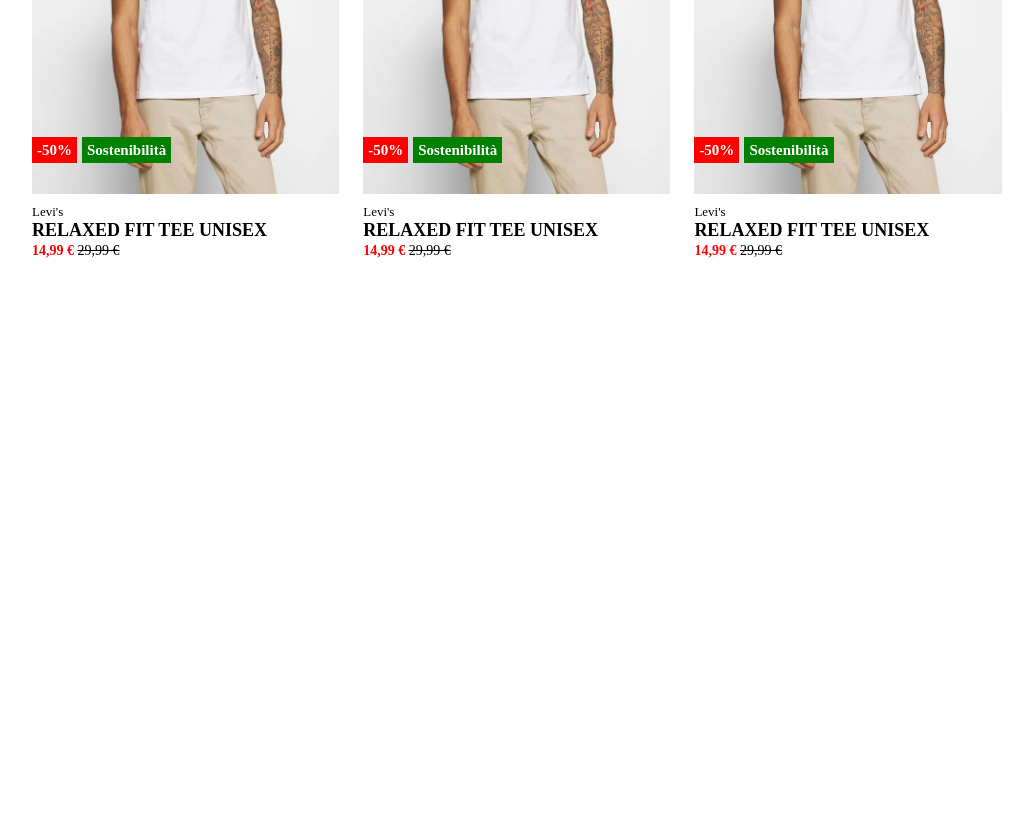
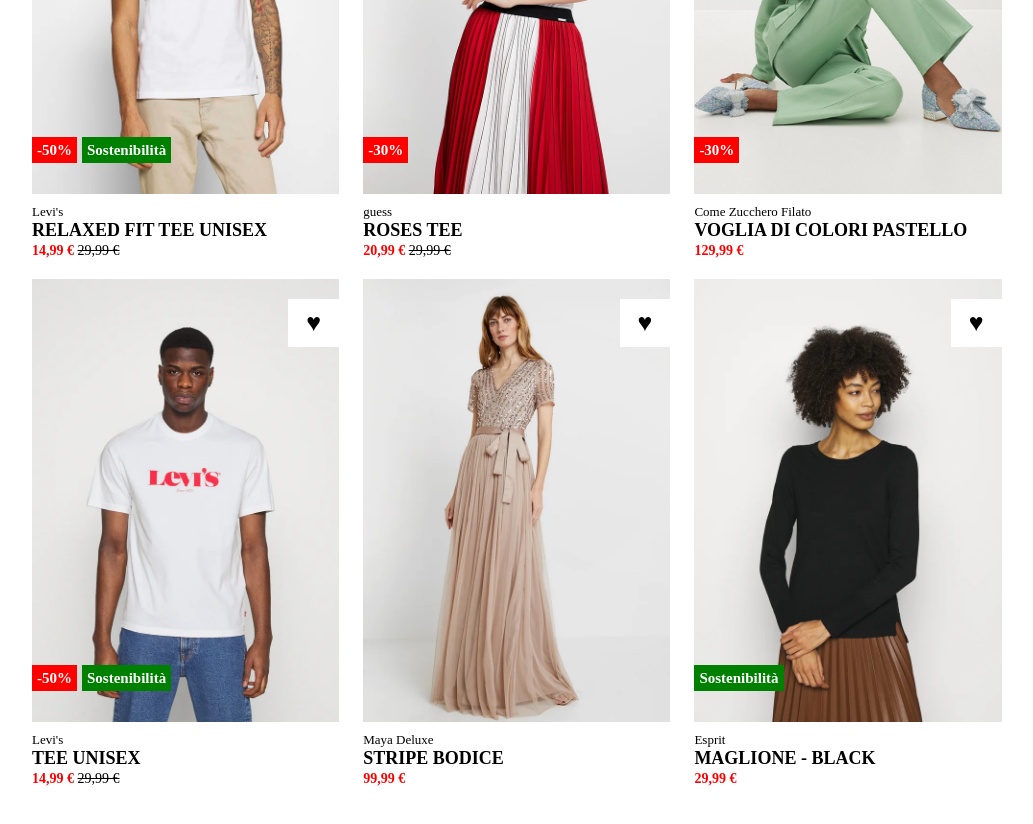
Before and after one commit to MattiaGiaco/html-css-boolando, a plain HTML site: page index.html in a window 1280 px wide. Shown: the part 280-1104 px from the top of the page, without its empty margins (106-1139 px from the left). Before the commit the page ends 800 px from the top, so only its background shows below. Drawn offline with Linux system fonts and the light colour scheme.

Commit message:
completed

```diff
--- a/CSS/style.css
+++ b/CSS/style.css
@@ -26,6 +26,7 @@ img {
 }
 .product:hover .outfit-b {
   display: block;
+  cursor: pointer;
 }
 
 .outfit-b {
--- a/index.html
+++ b/index.html
@@ -4,7 +4,7 @@
   <meta charset="UTF-8">
   <meta http-equiv="X-UA-Compatible" content="IE=edge">
   <meta name="viewport" content="width=device-width, initial-scale=1.0">
-  <title>Document</title>
+  <title>Booleando</title>
   <link rel="stylesheet" href="CSS/style.css">
 </head>
 <body>
@@ -22,23 +22,37 @@
         <span class="discount">-50&percnt;</span><span class="sostenibility">Sostenibilità</span>
       </div>
     </div>
+
     <div class="product">
-      <img src="./img/1.webp" alt="" class="outfit-a">
-      <img src="./img/1b.webp" alt="" class="outfit-b">
-      <div class="brand">Levi's</div>
-      <div class="description">RELAXED FIT TEE UNISEX</div>
-      <span class="price">14,99 &euro; </span>
+      <img src="./img/2.webp" alt="" class="outfit-a">
+      <img src="./img/2b.webp" alt="" class="outfit-b">
+      <div class="brand">guess</div>
+      <div class="description">ROSES TEE</div>
+      <span class="price">20,99 &euro; </span>
       <span class="old-price">29,99 &euro;</span>
       <span class="heart">&hearts;</span>
       <div class="bottom-tag">
-        <span class="discount">-50&percnt;</span><span class="sostenibility">Sostenibilità</span>
+        <span class="discount">-30&percnt;</span>
       </div>
     </div>
+
     <div class="product">
-      <img src="./img/1.webp" alt="" class="outfit-a">
-      <img src="./img/1b.webp" alt="" class="outfit-b">
+      <img src="./img/3.webp" alt="" class="outfit-a">
+      <img src="./img/3b.webp" alt="" class="outfit-b">
+      <div class="brand">Come Zucchero Filato</div>
+      <div class="description">VOGLIA DI COLORI PASTELLO</div>
+      <span class="price">129,99 &euro; </span>
+      <span class="heart">&hearts;</span>
+      <div class="bottom-tag">
+        <span class="discount">-30&percnt;</span>
+      </div>
+    </div>
+
+    <div class="product">
+      <img src="./img/4.webp" alt="" class="outfit-a">
+      <img src="./img/4b.webp" alt="" class="outfit-b">
       <div class="brand">Levi's</div>
-      <div class="description">RELAXED FIT TEE UNISEX</div>
+      <div class="description">TEE UNISEX</div>
       <span class="price">14,99 &euro; </span>
       <span class="old-price">29,99 &euro;</span>
       <span class="heart">&hearts;</span>
@@ -47,6 +61,27 @@
       </div>
     </div>
 
+    <div class="product">
+      <img src="./img/5.webp" alt="" class="outfit-a">
+      <img src="./img/5b.webp" alt="" class="outfit-b">
+      <div class="brand">Maya Deluxe</div>
+      <div class="description">STRIPE BODICE</div>
+      <span class="price">99,99 &euro; </span>
+      <span class="heart">&hearts;</span>
+    </div>
+
+    <div class="product">
+      <img src="./img/6.webp" alt="" class="outfit-a">
+      <img src="./img/6b.webp" alt="" class="outfit-b">
+      <div class="brand">Esprit</div>
+      <div class="description">MAGLIONE - BLACK</div>
+      <span class="price">29,99 &euro; </span>
+      <span class="heart">&hearts;</span>
+      <div class="bottom-tag">
+        <span class="sostenibility">Sostenibilità</span>
+      </div>
+   </div>
+
   </main>
 
 </body>
```
